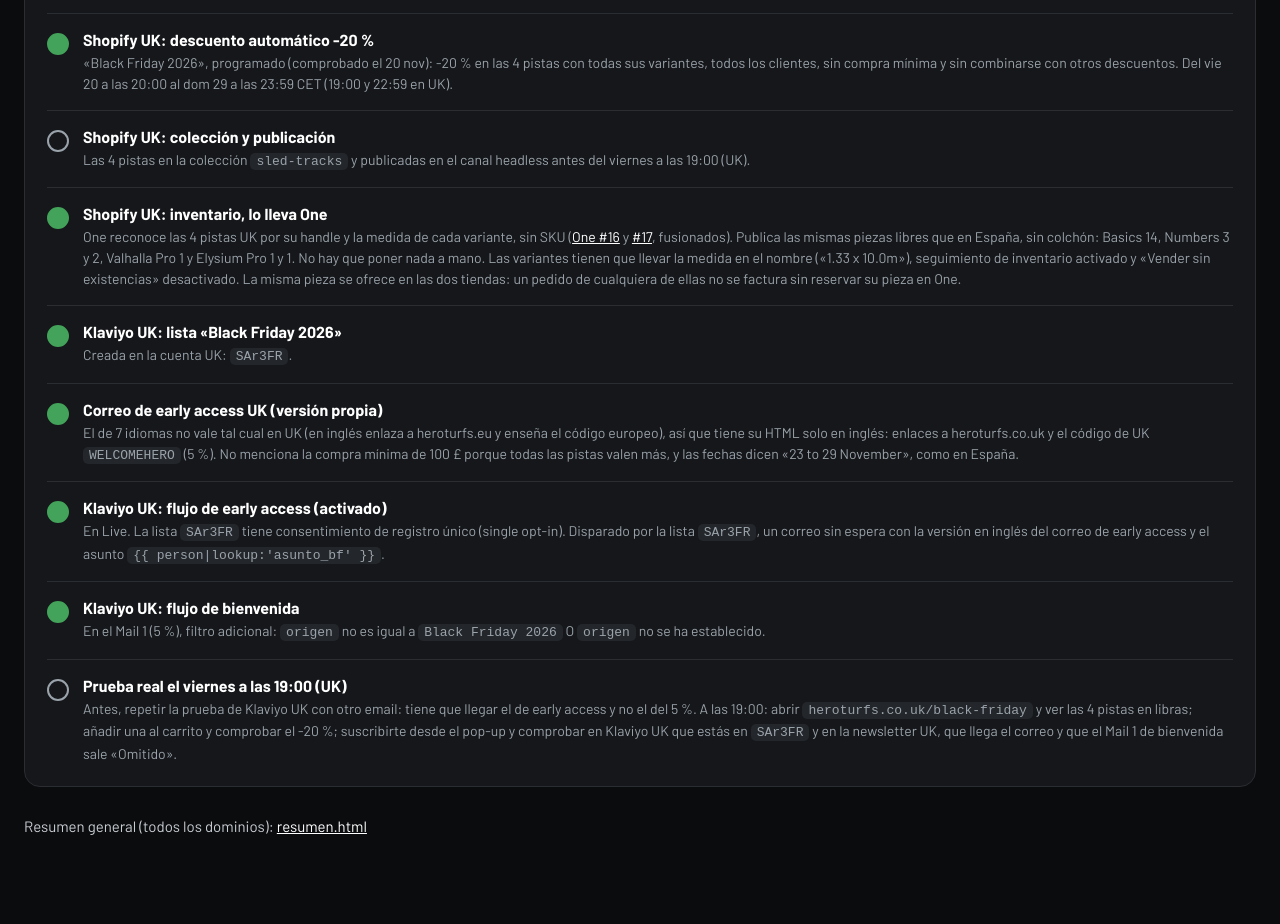
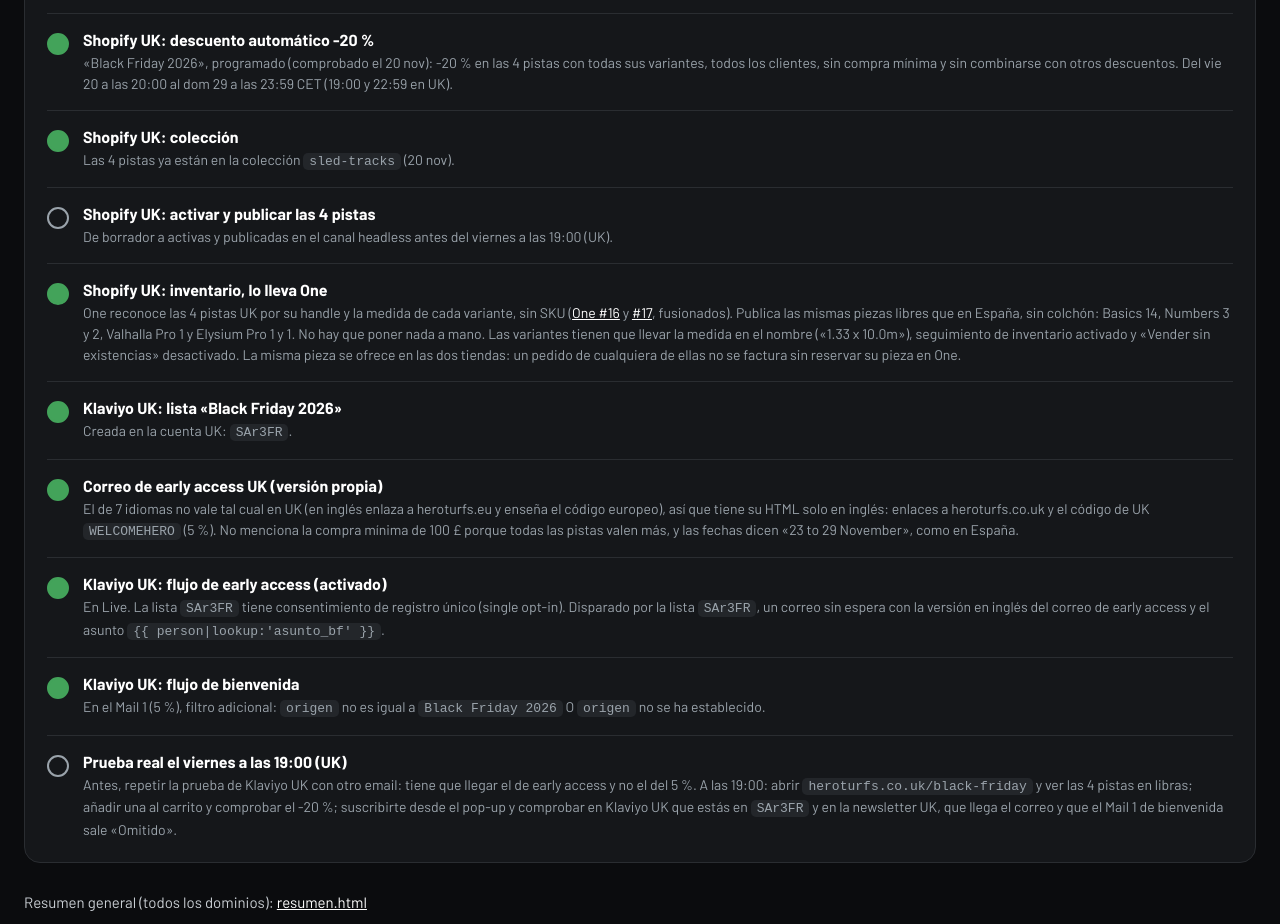
Before and after one commit to anarols/heroturfs-black-friday-2026, a plain HTML site: page resumen-uk.html in a window 1280 px wide. Shown: the part 1222-2146 px from the top of the page. Before the commit the page ends 2123 px from the top, so only its background shows below. Drawn offline with Linux system fonts and the light colour scheme; a web font is replaced by a local one.

Commit message:
Resumen UK: las pistas ya están en sled-tracks

```diff
--- a/resumen-uk.html
+++ b/resumen-uk.html
@@ -100,7 +100,8 @@
     <div class="row done"><span class="dot"></span><div><b>Web en producción en .co.uk</b><span><a href="https://github.com/ROLSCARPETS/heroturfs-web-2026/pull/45" target="_blank">PR #45</a>: landing, franja, colección y pop-up. El primer despliegue falló por un corte de red puntual; relanzado y desplegado en verde el 19 nov (comprobado en heroturfs.co.uk). Las pistas UK aún no salen en la landing porque siguen sin publicar en la tienda UK.</span></div></div>
     <div class="row done"><span class="dot"></span><div><b>Shopify UK: las 4 pistas creadas</b><span><code>black-sled-track-with-markings-valhalla-basics</code>, <code>…-valhalla-numbers</code>, <code>…-valhalla-pro</code> y <code>green-sled-track-with-markings-elysium-pro</code>, con sus precios en libras.</span></div></div>
     <div class="row done"><span class="dot"></span><div><b>Shopify UK: descuento automático -20 %</b><span>«Black Friday 2026», programado (comprobado el 20 nov): -20 % en las 4 pistas con todas sus variantes, todos los clientes, sin compra mínima y sin combinarse con otros descuentos. Del vie 20 a las 20:00 al dom 29 a las 23:59 CET (19:00 y 22:59 en UK).</span></div></div>
-    <div class="row"><span class="dot"></span><div><b>Shopify UK: colección y publicación</b><span>Las 4 pistas en la colección <code>sled-tracks</code> y publicadas en el canal headless antes del viernes a las 19:00 (UK).</span></div></div>
+    <div class="row done"><span class="dot"></span><div><b>Shopify UK: colección</b><span>Las 4 pistas ya están en la colección <code>sled-tracks</code> (20 nov).</span></div></div>
+    <div class="row"><span class="dot"></span><div><b>Shopify UK: activar y publicar las 4 pistas</b><span>De borrador a activas y publicadas en el canal headless antes del viernes a las 19:00 (UK).</span></div></div>
     <div class="row done"><span class="dot"></span><div><b>Shopify UK: inventario, lo lleva One</b><span>One reconoce las 4 pistas UK por su handle y la medida de cada variante, sin SKU (<a href="https://github.com/ROLSCARPETS/heroturfs-one/pull/16" target="_blank">One #16</a> y <a href="https://github.com/ROLSCARPETS/heroturfs-one/pull/17" target="_blank">#17</a>, fusionados). Publica las mismas piezas libres que en España, sin colchón: Basics 14, Numbers 3 y 2, Valhalla Pro 1 y Elysium Pro 1 y 1. No hay que poner nada a mano. Las variantes tienen que llevar la medida en el nombre («1.33 x 10.0m»), seguimiento de inventario activado y «Vender sin existencias» desactivado. La misma pieza se ofrece en las dos tiendas: un pedido de cualquiera de ellas no se factura sin reservar su pieza en One.</span></div></div>
     <div class="row done"><span class="dot"></span><div><b>Klaviyo UK: lista «Black Friday 2026»</b><span>Creada en la cuenta UK: <code>SAr3FR</code>.</span></div></div>
     <div class="row done"><span class="dot"></span><div><b>Correo de early access UK (versión propia)</b><span>El de 7 idiomas no vale tal cual en UK (en inglés enlaza a heroturfs.eu y enseña el código europeo), así que tiene su HTML solo en inglés: enlaces a heroturfs.co.uk y el código de UK <code>WELCOMEHERO</code> (5 %). No menciona la compra mínima de 100 £ porque todas las pistas valen más, y las fechas dicen «23 to 29 November», como en España.</span></div></div>
```
